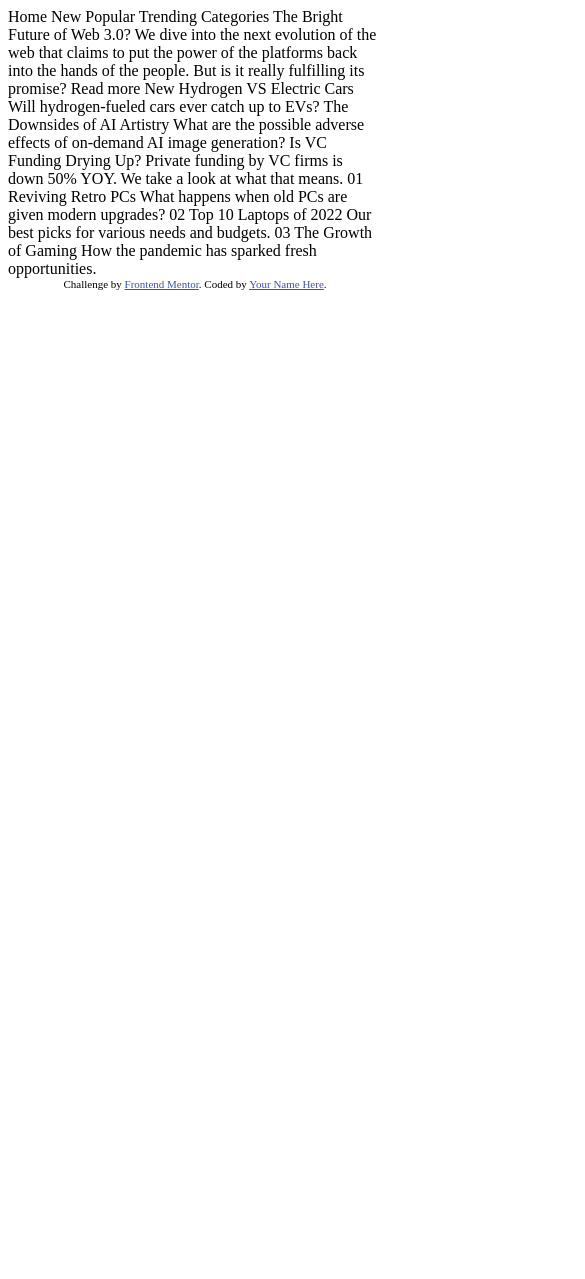
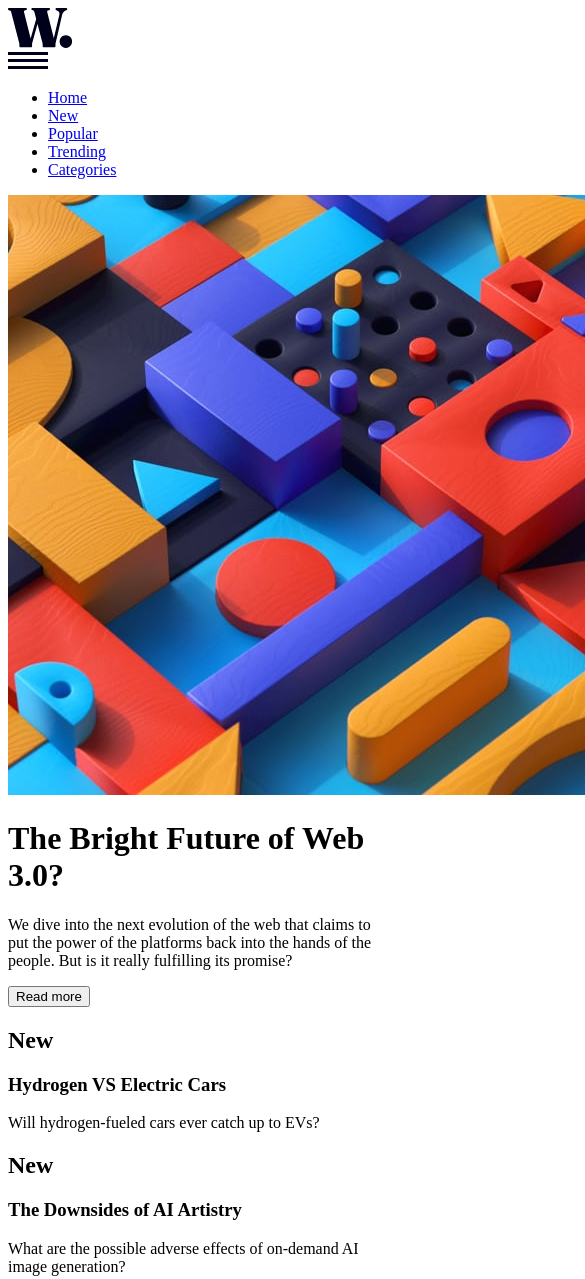
Before and after one commit to jodyvanhoose/news-homepage-main, a plain HTML site: page index.html in a window 390 px wide. Shown: the top 1279 px of the page, 585 px wide, since content can reach past the window. Before the commit the page ends 844 px from the top, so only its background shows below. Drawn offline with Linux system fonts and the light colour scheme.

Commit message:
added markup

```diff
--- a/index.html
+++ b/index.html
@@ -10,52 +10,87 @@
   <title>Frontend Mentor | News homepage</title>
 
   <!-- Feel free to remove these styles or customise in your own stylesheet 👍 -->
-  <style>
-    .attribution { font-size: 11px; text-align: center; }
-    .attribution a { color: hsl(228, 45%, 44%); }
-  </style>
+
 </head>
 <body>
+  <div class="container">
+    <header>
+      <nav>
+        <div class="logo"><img src="/assets/images/logo.svg" alt=""></div>
+        <div class="menu-open"><img src="/assets/images/icon-menu.svg" alt=""></div>
+        <ul>
+          <li><a href="#home">Home</a></li>
+          <li><a href="#new">New</a></li>
+          <li><a href="#popular">Popular</a></li>
+          <li><a href="#trending">Trending</a></li>
+          <li><a href="#categories">Categories</a></li>
+        </ul>
+      </nav>
+    </header>
+  </div>
+  <main>
+    <img src="/assets/images/image-web-3-mobile.jpg" alt="">
+    <h1 class="feature-heading">The Bright Future of Web 3.0?</h1>
+    <div class="section">
+      <p>We dive into the next evolution of the web that claims to put the power of the platforms back into the hands of the people. But is it really fulfilling its promise?</p>
+      <button>Read more</button>
+    </div>
+    <div class="new-section">
+      <h2>New</h2>
+      <div class="new-subsection">
+        <h3>Hydrogen VS Electric Cars</h3>
+        <p>Will hydrogen-fueled cars ever catch up to EVs?</p>
+      </div>
+    </div>
+    <div class="new-section">
+      <h2>New</h2>
+      <div class="new-subsection">
+        <h3>The Downsides of AI Artistry</h3>
+        <p>What are the possible adverse effects of on-demand AI image generation?</p>
+      </div>
+    </div>
+    <div class="new-section">
+      <h2>New</h2>
+      <div class="new-subsection">
+        <h3>Is VC Funding Drying Up?</h3>
+        <p>Private funding by VC firms is down 50% YOY. We take a look at what that means.</p>
+      </div>
+    </div>
+  </main>
+  <section>
+    <article class="article">
+      <img src="assets/images/image-retro-pcs.jpg" alt="">
+      <div class="article-section">
+        <h2 class="num-head">01</h2>
+        <h3 class="article-heading">Reviving Retro PCs</h3>
+        <p>What happens when old PCs are given modern upgrades?</p>
+      </div>
+    </article>
 
-  Home
-  New
-  Popular
-  Trending
-  Categories
+    <article class="article">
+      <img src="assets/images/image-top-laptops.jpg" alt="">
+      <div class="article-section">
+        <h2 class="num-head">02</h2>
+        <h3 class="article-heading">Top 10 Laptops of 2022</h3>
+        <p>Our best picks for various needs and budgets.</p>
+      </div>
+    </article>
 
-  The Bright Future of Web 3.0?
+    <article class="article">
+      <img src="assets/images/image-gaming-growth.jpg" alt="">
+      <div class="article-section">
+        <h2 class="num-head">03</h2>
+        <h3 class="article-heading">The Growth of Gaming</h3>
+        <p>How the pandemic has sparked fresh opportunities.</p>
+      </div>
+    </article>
+  </section>
 
-  We dive into the next evolution of the web that claims to put the power of the platforms back into the hands of the people.
-  But is it really fulfilling its promise?
 
-  Read more
-
-  New
-
-  Hydrogen VS Electric Cars
-  Will hydrogen-fueled cars ever catch up to EVs?
-
-  The Downsides of AI Artistry
-  What are the possible adverse effects of on-demand AI image generation?
-
-  Is VC Funding Drying Up?
-  Private funding by VC firms is down 50% YOY. We take a look at what that means.
-
-  01
-  Reviving Retro PCs
-  What happens when old PCs are given modern upgrades?
-
-  02
-  Top 10 Laptops of 2022
-  Our best picks for various needs and budgets.
-
-  03
-  The Growth of Gaming
-  How the pandemic has sparked fresh opportunities.
 
   <div class="attribution">
     Challenge by <a href="https://www.frontendmentor.io?ref=challenge" target="_blank">Frontend Mentor</a>.
-    Coded by <a href="#">Your Name Here</a>.
+    Coded by <a href="#">Jody VanHoose</a>.
   </div>
 </body>
 </html>
```
